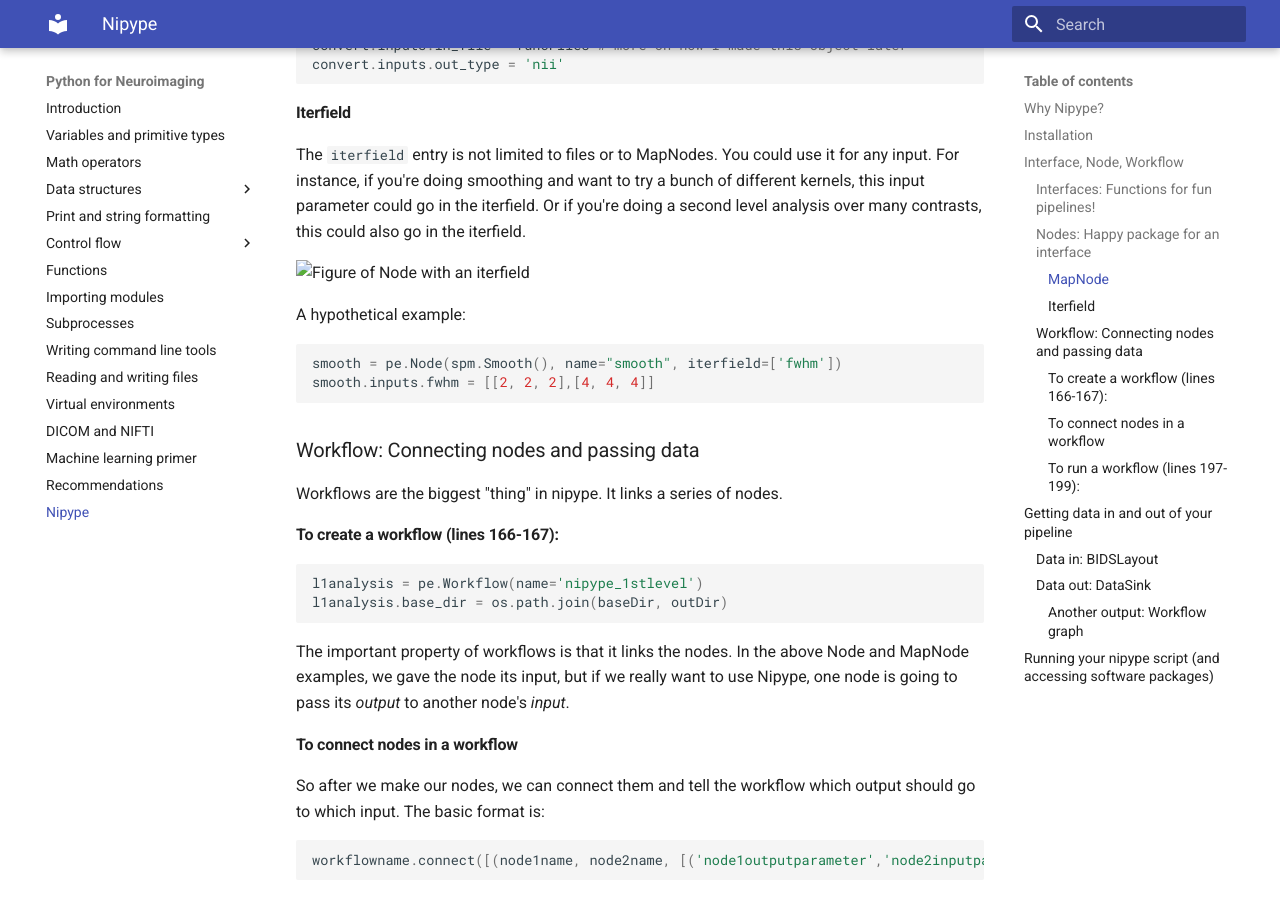
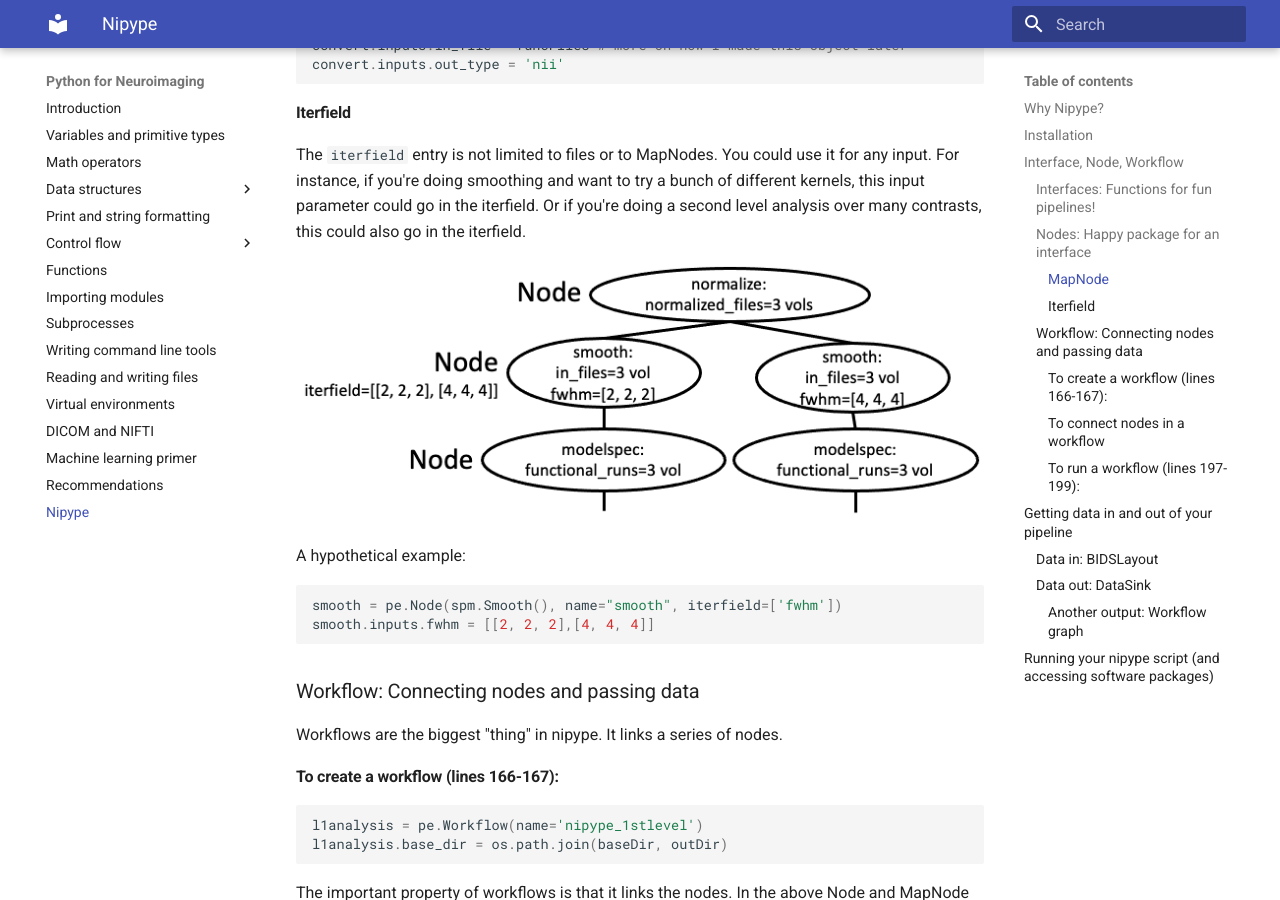
Before and after one commit to harvard-nrg/python-workshop, an MkDocs documentation site: the page built from docs/nipype.md, in a window 1280 px wide and 900 px high, scrolled down 2719 px. Built offline with MkDocs 1.6.1 and Material for MkDocs 9.7.7, drawn with Linux system fonts in a browser that asks for light colours.

Commit message:
Update nipype.md

````diff
--- a/docs/nipype.md
+++ b/docs/nipype.md
@@ -86,7 +86,7 @@ convert.inputs.out_type = 'nii'
 #### Iterfield
 The `iterfield` entry is not limited to files or to MapNodes. You could use it for any input. For instance, if you're doing smoothing and want to try a bunch of different kernels, this input parameter could go in the iterfield. Or if you're doing a second level analysis over many contrasts, this could also go in the iterfield.
 
-![Figure of Node with an iterfield](./assets/IterField1.png)
+![Figure of Node with an iterfield](./assets/Iterfield1.png)
 
 A hypothetical example:
 ```python
````
